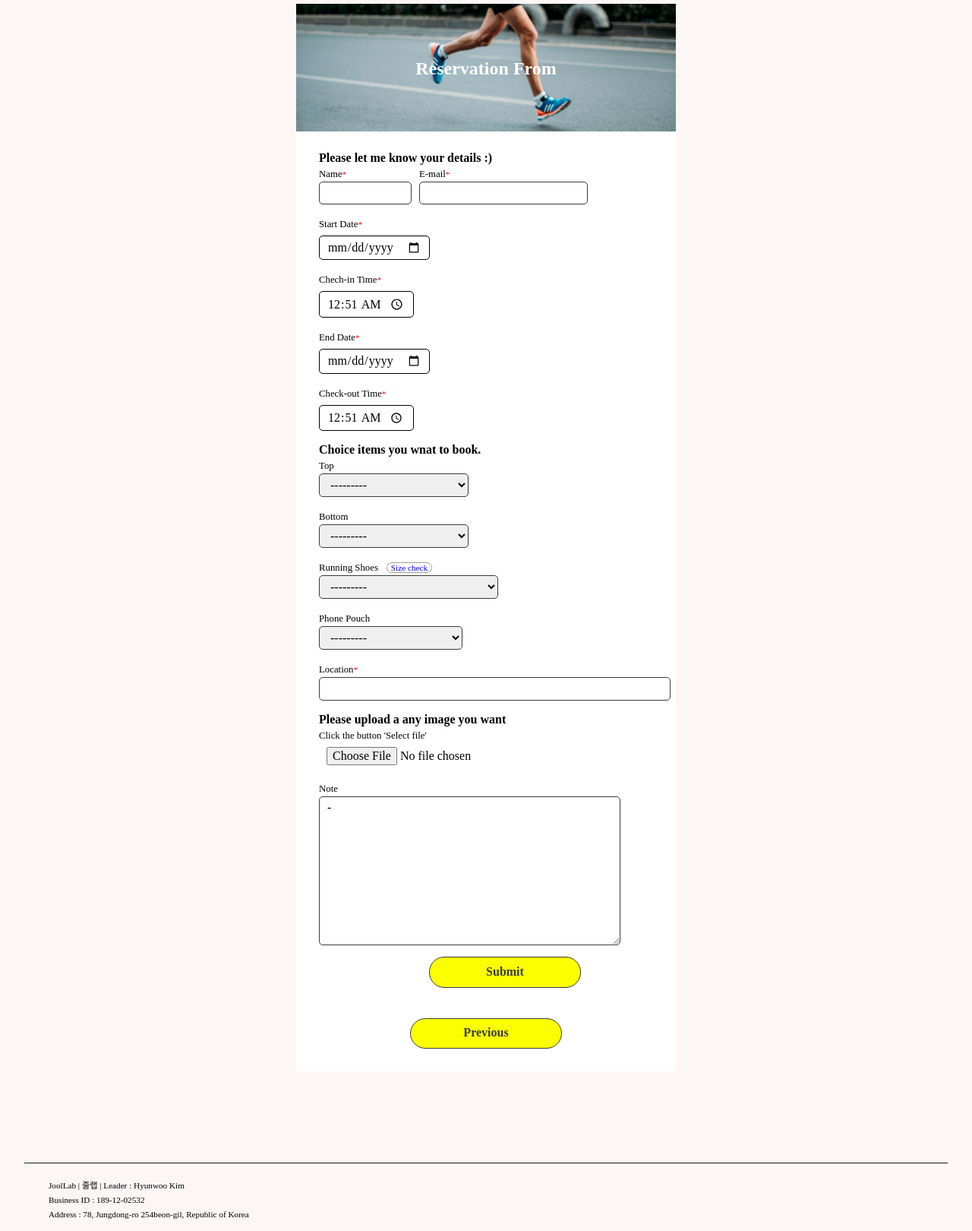
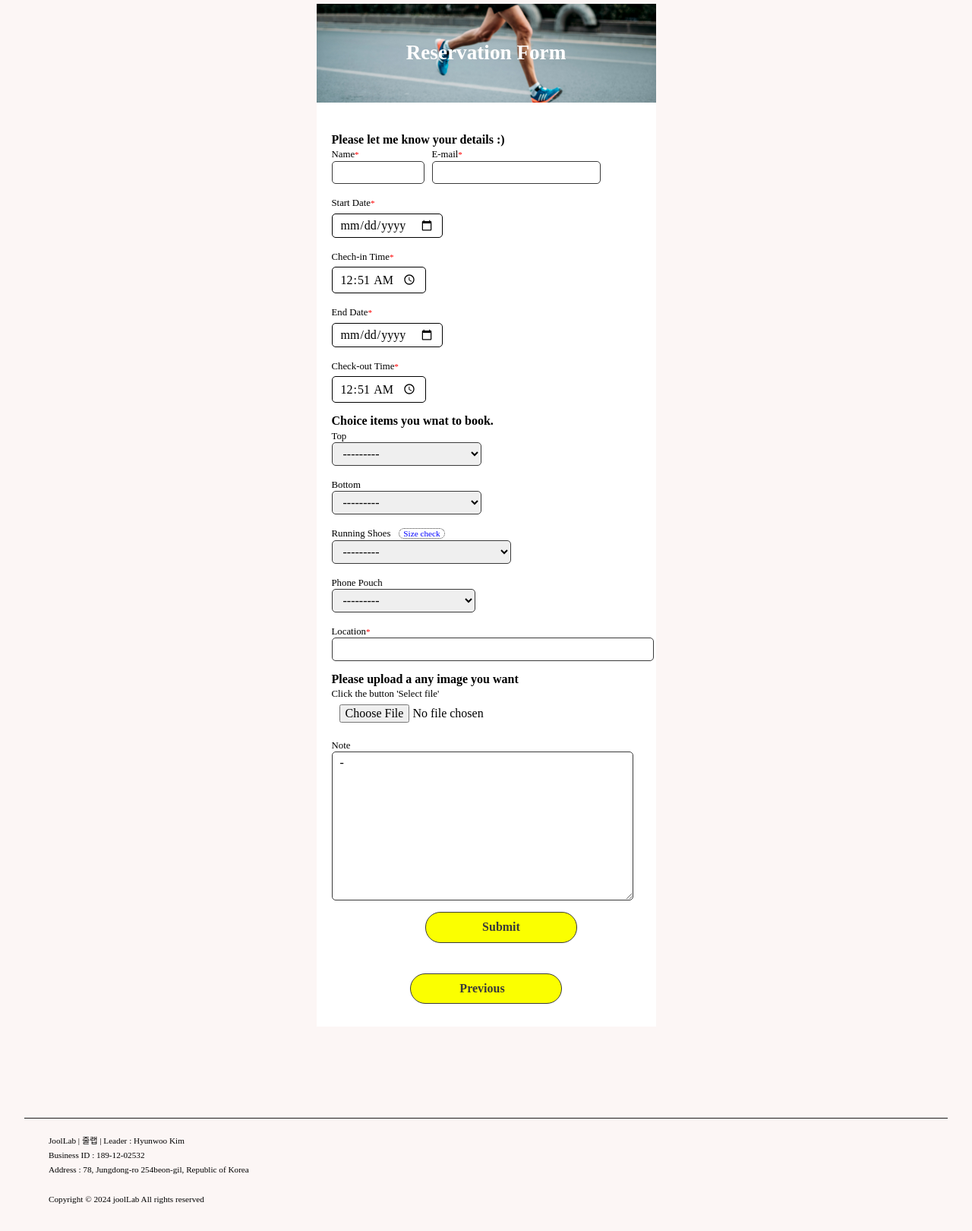
Before and after one commit to khw0512/jool-booking, a Django app: page /EN/register2/ in a window 1280 px wide. Shown: the part 95-1715 px from the top of the page at 76% size. After the commit the page ends 1679 px from the top, so only its background shows below. Run offline with Django 4.2, Linux system fonts and the light colour scheme; a user stored in the database is signed in; some libraries are stand-ins or nearby versions; some web fonts are replaced.

Commit message:
202408051100

```diff
--- a/reservation/models.py
+++ b/reservation/models.py
@@ -97,7 +97,7 @@ class Reservation(models.Model):
     reserv_id = models.CharField(
         max_length=20,
         primary_key=True,
-        default="ste-" + datetime.now().strftime("%Y%m%dT%H%M%S"),
+        default="Required_pk",
     )
     client = models.CharField(max_length=20)
     contact = models.CharField(max_length=50, blank=False)
--- a/reservation/views.py
+++ b/reservation/views.py
@@ -192,7 +192,7 @@ def register(request):
             bag = None
 
         reservation = Reservation(
-            reserv_id="ste-" + datetime.now().strftime("%Y%m%dT%H%M%S"),
+            reserv_id=request.POST.get("reserv_id"),
             client=request.POST.get("client"),
             contact=request.POST.get("contact"),
             desc=request.POST.get("desc"),
--- a/static/css/formstyle.css
+++ b/static/css/formstyle.css
@@ -67,16 +67,22 @@
     padding:5px 10px 5px 10px;
 }
 
-.main_image {
-    position: relative;
+.background-wrap{
+    background-image: url('https://sterun.kr/static/img/running-2.jpg');
+    background-size: cover;
+    width: 100%;
+    height: 130px;
+    display: flex;
+    justify-content: center;
+    align-items: center;
 }
 
-.main_image_text {
-    position: absolute;
-    top: 50%;
-    left: 50%;
-    transform: translate( -50%, -50% );
-    color: white;
+.content {
+  display: flex;
+  flex-direction: column;
+  color:white;
+  font-size: 1.7rem;
+  font-weight: bold;
 }
 
 #sizeOpenButton{
@@ -131,6 +137,9 @@
 
   /* Mobile Env. */
 @media (max-width:700px) {
+    .indentation{
+        padding-left:10px;
+    }
     .form-img{
         width:100%;
     }
@@ -144,8 +153,7 @@
     }
 
     .form-box{
-        padding:0;
-        width: 100%;
+        padding: 0;
     }
 
     #id_location{
--- a/templates/EN/register.html
+++ b/templates/EN/register.html
@@ -62,52 +62,54 @@
 
       <div class="tocenter">
         <div class="formstyle">
-          <div class="main_image">
-            <img class="form-img" src="{% static 'img/running-2.jpg' %}" alt=""/>
-            <h2 class="main_image_text">Reservation From</h2>
+          <div class="text-on-img" style="margin-bottom:20px;">
+            <div class="background-wrap">
+              <div class="content">
+                <span>Reservation Form</span>
+              </div>
+            </div>
           </div>
           <div class="form-box">
-
-            <form style="padding-left:10px; line-height:20px; display:flex; flex-wrap: wrap; flex-direction:column;" method="POST" enctype="multipart/form-data">
+            <form method="POST" enctype="multipart/form-data">
               {% csrf_token %}
               {{ form.media }}
-              <div class="label-head">Please let me know your details :)</div>
+              <div class="label-head indentation">Please let me know your details :)</div>
               <div class="flex-row-start">
-                <p>
+                <p class="indentation">
                   <label for="id_client" class="label-title forced">Name</label>
                   <input type="text" name="client" class="form-control" maxlength="20" required="" id="id_client">
                 </p>
-                <p>
+                <p class="indentation">
                   <label for="id_contact" class="label-title forced">E-mail</label>
                   <input type="text" name="contact" class="form-control" maxlength="50" required="" id="id_contact">
                 </p>
               </div>
 
-              <p>
+              <p class="indentation">
                 <label for="id_start_date" class="label-title forced">Start Date</label>
                 <input type="date" name="start_date" class="form-control-date" required="" id="id_start_date">
 
               </p>
 
-              <p>
+              <p class="indentation">
                 <label for="id_start_time" class="label-title forced">Chech-in Time</label>
                 <input type="time" name="start_time" value="00:51" class="form-control-time" id="id_start_time"><input type="hidden" name="initial-start_time" value="2024-08-02 00:51:14+00:00" id="initial-id_start_time">
 
               </p>
 
-              <p>
+              <p class="indentation">
                 <label for="id_end_date" class="label-title forced">End Date</label>
                 <input type="date" name="end_date" class="form-control-date" required="" id="id_end_date">
 
               </p>
 
-              <p>
+              <p class="indentation">
                 <label for="id_end_time" class="label-title forced">Check-out Time</label>
                 <input type="time" name="end_time" value="00:51" class="form-control-time" id="id_end_time"><input type="hidden" name="initial-end_time" value="2024-08-02 00:51:14+00:00" id="initial-id_end_time">
 
               </p>
               <div class="flex-row-start">
-                <div class="label-head">Choice items you wnat to book.</div>
+                <div class="label-head indentation">Choice items you wnat to book.</div>
               </div>
               <div id="sizeContainer" class="hidden">
                 <div id="sizeContent">
@@ -546,7 +548,7 @@
                   </div>
                 </div>
               </div>
-              <p>
+              <p class="indentation">
                 <label for="id_top" class="label-title">Top</label>
 
                 <select name="top" class="form-control" id="id_top">
@@ -564,7 +566,7 @@
 
               </p>
 
-              <p>
+              <p class="indentation">
                 <label for="id_bottom" class="label-title">Bottom</label>
                 <select name="bottom" class="form-control" id="id_bottom">
                   <option value="" selected="">---------</option>
@@ -581,7 +583,7 @@
 
               </p>
 
-              <p>
+              <p class="indentation">
                 <label for="id_shoes" class="label-title">Running Shoes</label>
                 <a id="sizeOpenButton">
                   Size check
@@ -609,7 +611,7 @@
 
               </p>
 
-              <p>
+              <p class="indentation">
                 <label for="id_bag" class="label-title">Phone Pouch</label>
                 <select name="bag" class="form-control" id="id_bag">
                   <option value="" selected="">---------</option>
@@ -622,25 +624,25 @@
 
               </p>
 
-              <p>
+              <p class="indentation">
                 <label for="id_location" class="label-title forced">Location</label>
                 <input type="text" name="location" class="form-control" maxlength="50" required="" id="id_location">
               </p>
-              <div class="label-head">Please upload a any image you want</div>
-              <p>
+              <div class="label-head indentation">Please upload a any image you want</div>
+              <p class="indentation">
                 <label for="image_field" class="label-title">Click the button 'Select file'</label>
                 <input type="file" name="image" id="image_field" class="form-control" accept="image/*">
 
               </p>
 
-              <p>
+              <p class="indentation">
                 <label for="id_desc" class="label-title">Note</label>
                 <textarea name="desc" cols="40" rows="10" class="form-control" id="id_desc">-</textarea>
 
               </p>
 
-              <div style="margin:auto;">
-                <button type="submit" style="width:200px; display:flex;" class="tocenter card-button">
+              <div style="margin:auto;" class="tocenter">
+                <button type="submit" style="width:200px; display:flex; " class="tocenter card-button">
                   Submit
                 </button>
               </div>
@@ -649,7 +651,7 @@
           </div>
           <div style="margin-top:20px; display:flex; justify-content:center;">
             <a href="{% url "reservation:data" %}">
-              <button style="padding: 5px; width:200px; height:40px;" class="card-button">Previous</button>
+              <button style="padding-left:5%; width:200px; height:40px;" class="card-button">Previous</button>
             </a>
           </div>
         </div>
```
Also changed, not shown: 1 other file.
